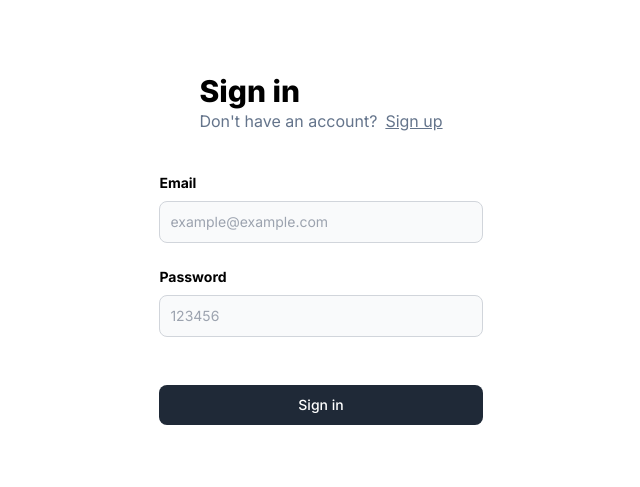
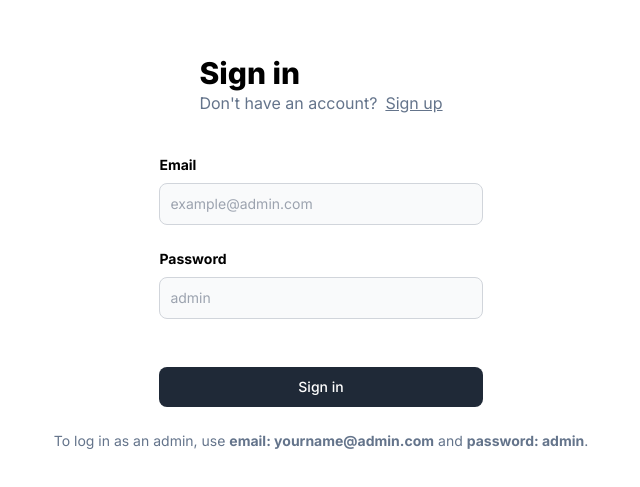
Before and after one commit to DhruvPatel284/Flash-Card, a Next.js app in the folder flash-card/: page /signin in a window 1280 px wide. Shown: the part 147-634 px from the top of the page, without its empty margins (319-959 px from the left). Built offline with nearby package versions, Linux system fonts and the light colour scheme.

Commit message:
some minor changes in signup

```diff
--- a/flash-card/src/components/Auth.tsx
+++ b/flash-card/src/components/Auth.tsx
@@ -13,7 +13,7 @@ export const Auth = ({ type }: AuthProps) => {
   const navigate = useRouter();
   const [postInputs, setPostInputs] = useState({
     email: "",
-    password: "",  // Only used for signup
+    password: "",
   });
 
   async function sendRequest() {
@@ -58,7 +58,7 @@ export const Auth = ({ type }: AuthProps) => {
           <div className="pt-8">
             <LabelledInput
               label="Email"
-              placeholder="example@example.com"
+              placeholder="example@admin.com"
               onChange={(e) =>
                 setPostInputs({
                   ...postInputs,
@@ -69,7 +69,7 @@ export const Auth = ({ type }: AuthProps) => {
             <LabelledInput
               label="Password"
               type="password"
-              placeholder="123456"
+              placeholder="admin"
               onChange={(e) =>
                 setPostInputs({
                   ...postInputs,
@@ -87,6 +87,12 @@ export const Auth = ({ type }: AuthProps) => {
           </div>
         </div>
       </div>
+      <div className="flex justify-center">
+        <p className="text-sm text-slate-500 mt-4">
+                To log in as an admin, use <strong>email: yourname@admin.com</strong> and <strong>password: admin</strong>.
+        </p>
+      </div>
+
     </div>
   );
 };
```
Also changed, not shown: 1 other file (tests, documents, lock files or other folders).
